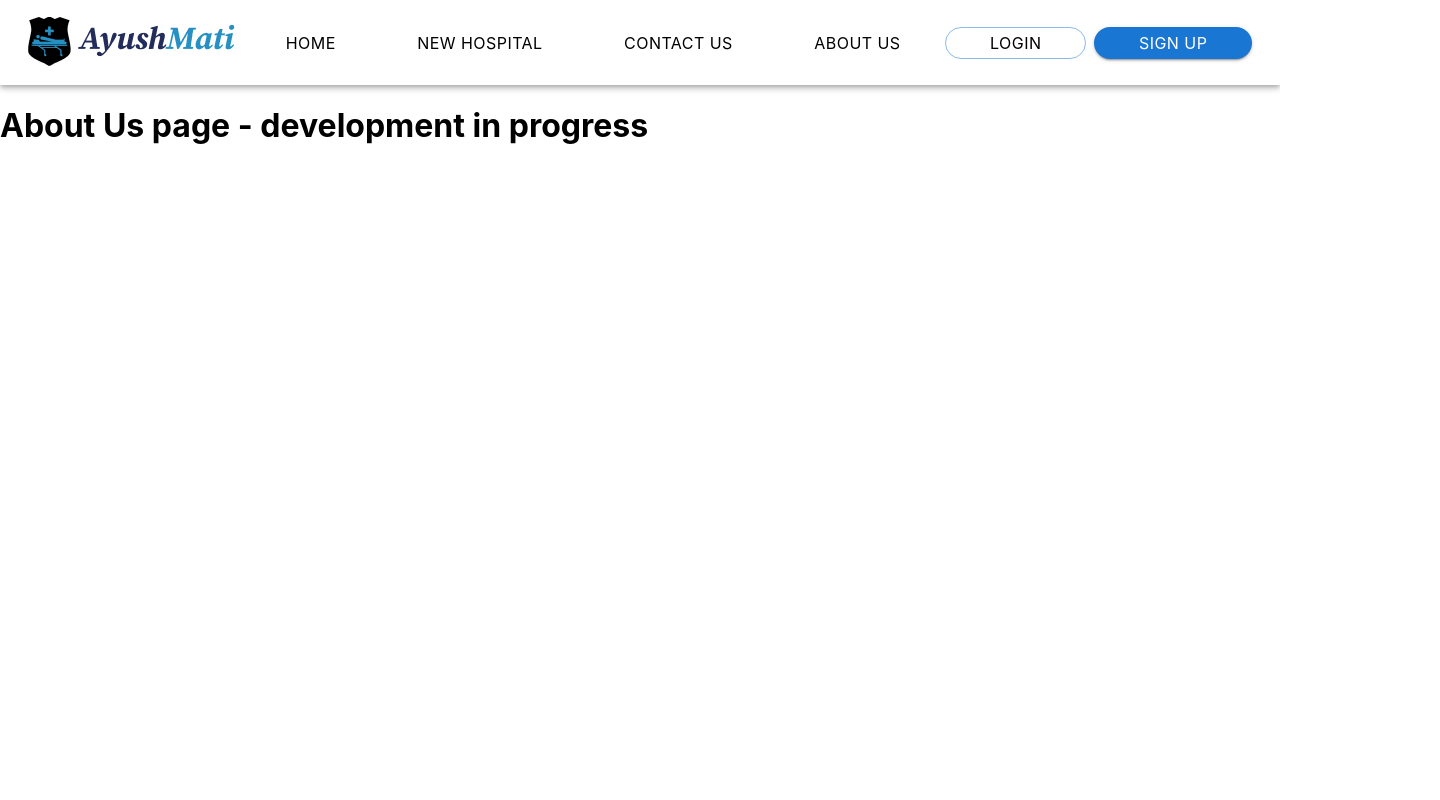
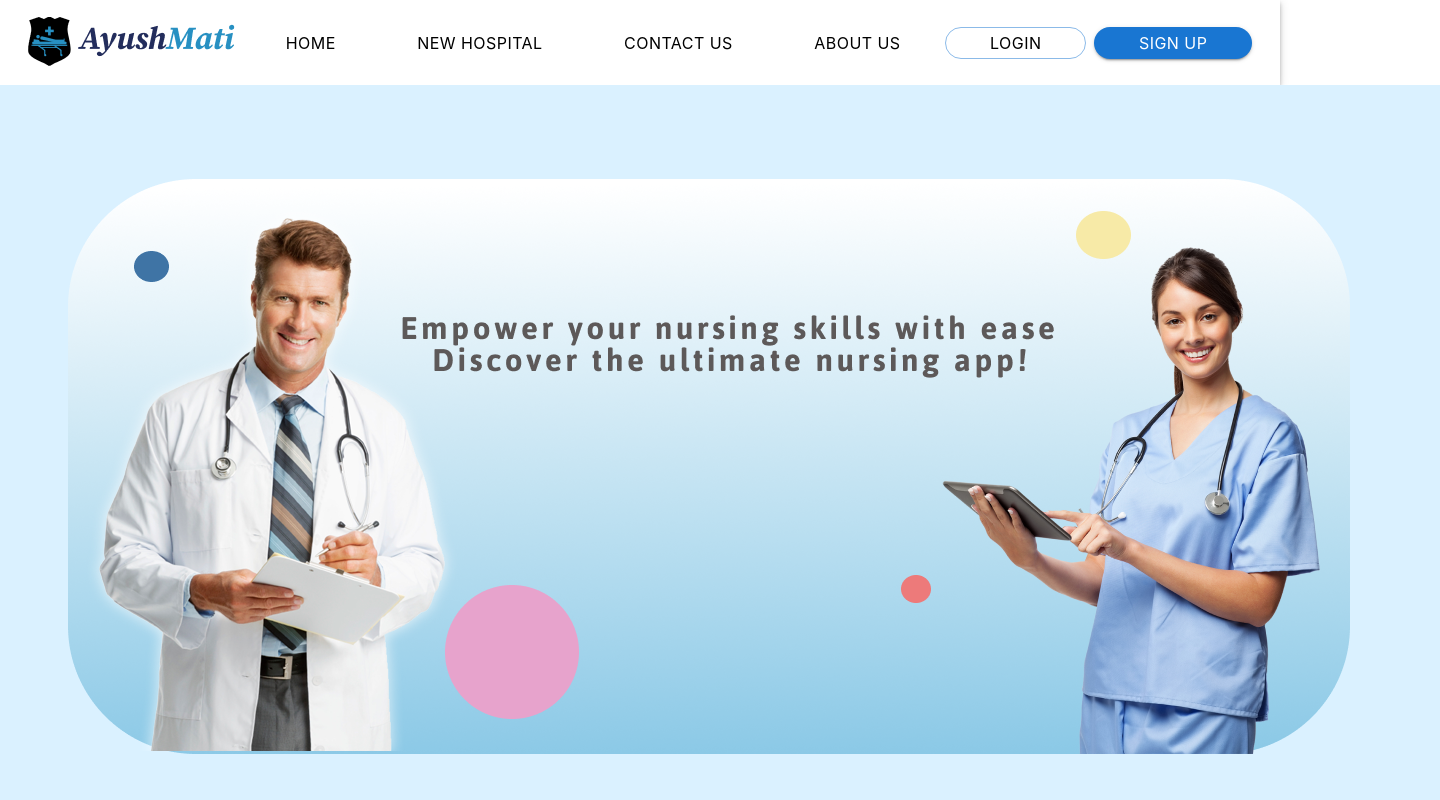
Before and after one commit to pesto-students/team-chiranjib-1-ayushmati, a React (Create React App) app: page /aboutus in a window 1280 px wide. Shown: the top 800 px of the page, 1440 px wide, since content can reach past the window. Built offline with nearby package versions, Linux system fonts and the light colour scheme.

Commit message:
contact Us image

```diff
--- a/src/component/aboutUs/about-us.js
+++ b/src/component/aboutUs/about-us.js
@@ -1,10 +1,14 @@
 import NavigationBar from "../navgation/navigation-bar";
+import aboutUs from '../../images/AboutUs.png'
 
 function AboutUs(){
     return(
         <>
         <NavigationBar/>
-        <h1> About Us page - development in progress</h1>
+        <div style={{height:'100vh',width:'100vh'}}>
+        <img  src={aboutUs} alt="This is about Us"></img>
+        </div>
+
         </>
     )
 }
```
Also changed, not shown: src/images/AboutUs.png (added).
